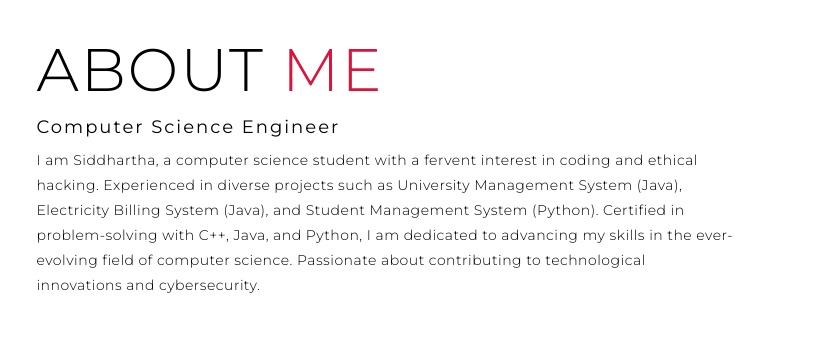
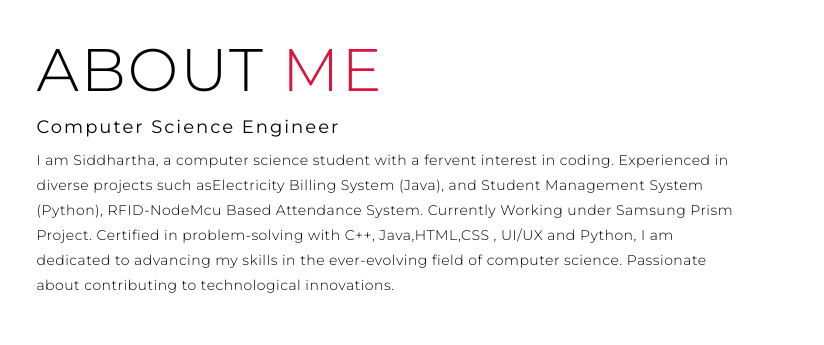
Before and after one commit to SidL340/portfolio, a plain HTML site: page index.html in a window 1280 px wide. Shown: the part 4833-5178 px from the top of the page, 456-1280 px from the left. Drawn offline with Linux system fonts and the light colour scheme.

Commit message:
Update index.html

```diff
--- a/index.html
+++ b/index.html
@@ -194,10 +194,10 @@
         <h1 class="section-title">About <span>me</span></h1>
         <h2>Computer Science Engineer</h2>
         <p>
-          I am Siddhartha, a computer science student with a fervent interest in coding and ethical hacking.
-           Experienced in diverse projects such as University Management System (Java), Electricity Billing System (Java), and Student Management System (Python).
-           Certified in problem-solving with C++, Java, and Python, I am dedicated to advancing my skills in the ever-evolving field of computer science.
-           Passionate about contributing to technological innovations and cybersecurity.
+          I am Siddhartha, a computer science student with a fervent interest in coding.
+           Experienced in diverse projects such asElectricity Billing System (Java), and Student Management System (Python), RFID-NodeMcu Based Attendance System. Currently Working under Samsung Prism Project.
+           Certified in problem-solving with C++, Java,HTML,CSS , UI/UX and Python, I am dedicated to advancing my skills in the ever-evolving field of computer science.
+           Passionate about contributing to technological innovations.
         </p>
         <a href="https://sp7479.hackerresume.io/2647c6d1-167b-4947-8905-3da6baffc3a3" class="cta" target="_blank">Download Resume</a>
       </div>
```
